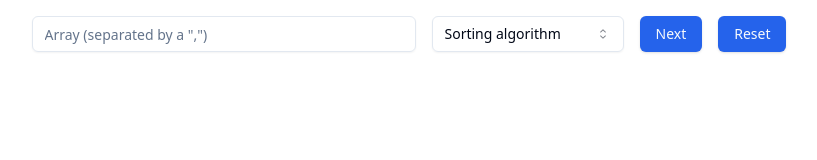
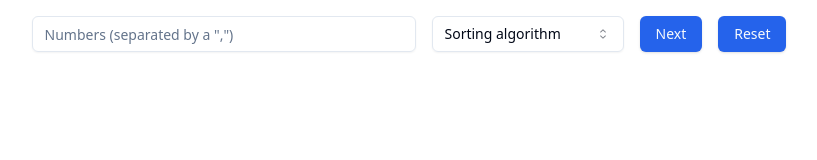
Before and after one commit to marcovcode/sorting-algorithms-visualizer, a React (Vite) app: page / in a window 1280 px wide. Shown: the top 160 px of the page, without its empty margins (231-1048 px from the left). Built offline with nearby package versions, Linux system fonts and the light colour scheme.

Commit message:
fix(app): Made array input easier to understand

```diff
--- a/src/App.tsx
+++ b/src/App.tsx
@@ -92,7 +92,7 @@ const App = () => {
                             <FormItem>
                                 <FormControl>
                                     <Input
-                                        placeholder='Array (separated by a ",")'
+                                        placeholder='Numbers (separated by a ",")'
                                         className="w-full md:w-96"
                                         {...field}
                                     />
```
